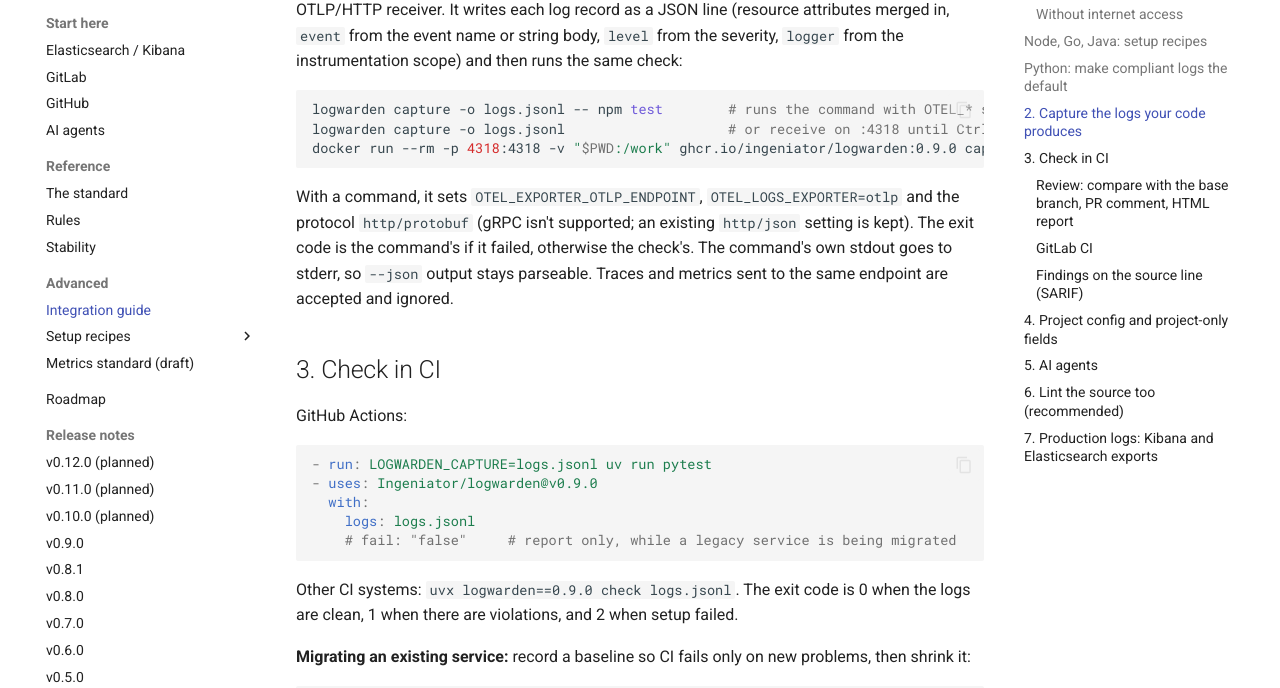
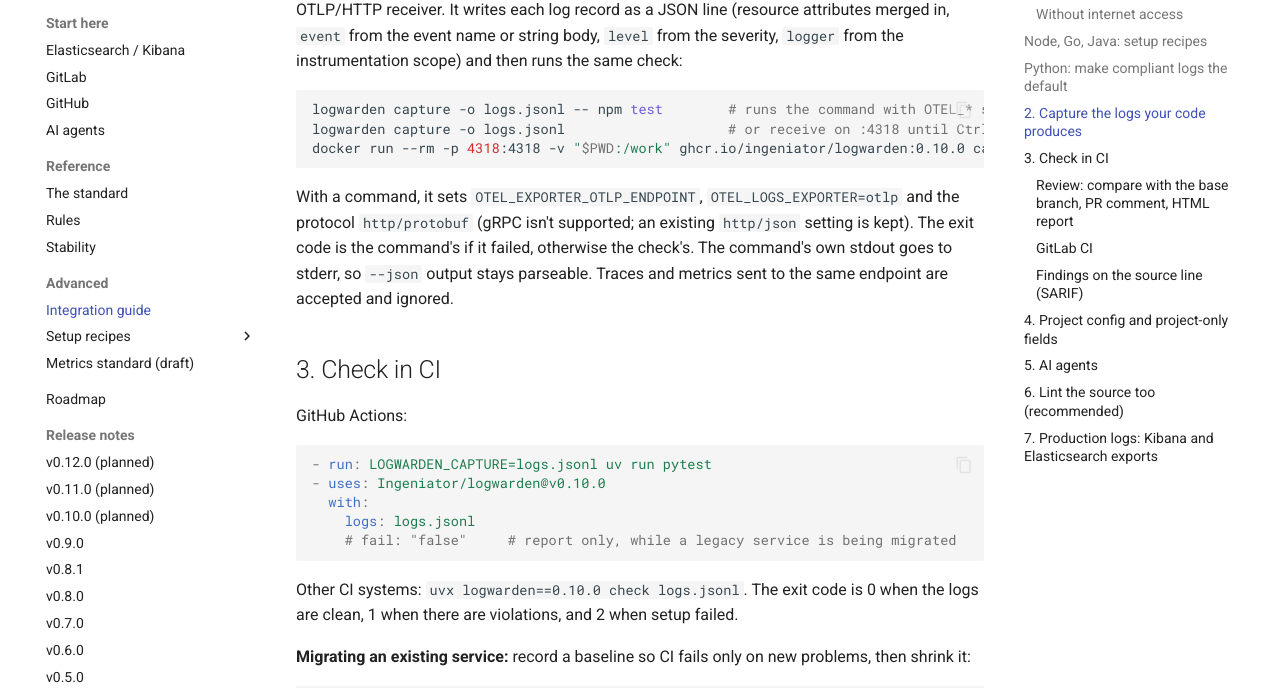
Before and after one commit to Ingeniator/logwarden, an MkDocs documentation site: the page built from docs/integration.md, in a window 1280 px wide and 1400 px high, scrolled down 2623 px. Shown: the part 121-809 px from the top of the window. Built offline with MkDocs 1.6.1 and Material for MkDocs 9.7.7, drawn with Linux system fonts in a browser that asks for light colours; comment, search, counter and statistics services are not loaded; some of the changed text lies outside the part shown.

Commit message:
v0.10.0: step to standard on the Start-here pages, version 0.10.0, goldens, claims 1-3
Goldens: only the new outside_profile_unknown_fields key (0 for the examples) and the version.

Co-Authored-By: Claude Opus 5.5 <noreply@anthropic.com>
Claude-Session: https://claude.ai/code/session_01GHV8Tch3wUVMey3AfAo9q9

````diff
--- a/docs/integration.md
+++ b/docs/integration.md
@@ -24,7 +24,7 @@ access in CI? See [Without internet access](#without-internet-access).
 conventions inside:
 
 ```bash
-docker run --rm -v "$PWD:/work" ghcr.io/ingeniator/logwarden:0.9.0 check logs.jsonl
+docker run --rm -v "$PWD:/work" ghcr.io/ingeniator/logwarden:0.10.0 check logs.jsonl
 ```
 
 ### Without internet access
@@ -128,7 +128,7 @@ instrumentation scope) and then runs the same check:
 ```bash
 logwarden capture -o logs.jsonl -- npm test        # runs the command with OTEL_* set, then checks
 logwarden capture -o logs.jsonl                    # or receive on :4318 until Ctrl-C / SIGTERM
-docker run --rm -p 4318:4318 -v "$PWD:/work" ghcr.io/ingeniator/logwarden:0.9.0 capture --host 0.0.0.0
+docker run --rm -p 4318:4318 -v "$PWD:/work" ghcr.io/ingeniator/logwarden:0.10.0 capture --host 0.0.0.0
 ```
 
 With a command, it sets `OTEL_EXPORTER_OTLP_ENDPOINT`, `OTEL_LOGS_EXPORTER=otlp` and the
@@ -143,13 +143,13 @@ GitHub Actions:
 
 ```yaml
 - run: LOGWARDEN_CAPTURE=logs.jsonl uv run pytest
-- uses: Ingeniator/logwarden@v0.9.0
+- uses: Ingeniator/logwarden@v0.10.0
   with:
     logs: logs.jsonl
     # fail: "false"     # report only, while a legacy service is being migrated
 ```
 
-Other CI systems: `uvx logwarden==0.9.0 check logs.jsonl`. The exit code is 0 when the logs
+Other CI systems: `uvx logwarden==0.10.0 check logs.jsonl`. The exit code is 0 when the logs
 are clean, 1 when there are violations, and 2 when setup failed.
 
 **Migrating an existing service:** record a baseline so CI fails only on new problems,
@@ -195,7 +195,7 @@ permissions:
   pull-requests: write          # only for comment: "true"
 steps:
   - run: LOGWARDEN_CAPTURE=logs.jsonl uv run pytest
-  - uses: Ingeniator/logwarden@v0.9.0
+  - uses: Ingeniator/logwarden@v0.10.0
     with:
       logs: logs.jsonl
       comment: "true"
@@ -227,7 +227,7 @@ logwarden:
   extends: .logwarden
   needs: [{job: test, artifacts: true}]     # the job that writes logs.jsonl
   variables:
-    LOGWARDEN_IMAGE: registry.example.com/mirror/logwarden:0.9.0   # your copy of ghcr.io/ingeniator/logwarden
+    LOGWARDEN_IMAGE: registry.example.com/mirror/logwarden:0.10.0   # your copy of ghcr.io/ingeniator/logwarden
     LOGWARDEN_LOGS: logs.jsonl
 ```
 
@@ -272,7 +272,7 @@ permissions:
   security-events: write        # for sarif: "true"
 steps:
   - run: LOGWARDEN_CAPTURE=logs.jsonl uv run pytest
-  - uses: Ingeniator/logwarden@v0.9.0
+  - uses: Ingeniator/logwarden@v0.10.0
     with:
       logs: logs.jsonl
       sarif: "true"
@@ -281,7 +281,7 @@ steps:
 `lint-code --sarif FILE` does the same for the source rules. Upload it in its own step:
 
 ```yaml
-  - run: uvx logwarden==0.9.0 lint-code --sarif lint.sarif src/ || true
+  - run: uvx logwarden==0.10.0 lint-code --sarif lint.sarif src/ || true
   - uses: github/codeql-action/upload-sarif@v3
     with: {sarif_file: lint.sarif, category: logwarden-lint-code}
 ```
@@ -448,7 +448,7 @@ fields and failure context are actually present, so it doesn't replace logwarden
 # .pre-commit-config.yaml
 repos:
   - repo: https://github.com/Ingeniator/logwarden
-    rev: v0.9.0
+    rev: v0.10.0
     hooks:
       - id: logwarden-lint-code
 ```
--- a/src/logwarden/__init__.py
+++ b/src/logwarden/__init__.py
@@ -4,4 +4,4 @@ Checks JSON-lines logs against the logging standard (docs/standard.md) using
 OpenTelemetry Weaver live-check plus logwarden's Rego rules.
 """
 
-__version__ = "0.9.0"
+__version__ = "0.10.0"
````
Also changed, not shown: README.md (+2 -2 lines), docs/releases/v0.10.0.md (+2 -2 lines), docs/start/agents.md (+4 -1 lines), docs/start/elasticsearch.md (+15 -5 lines), docs/start/github.md (+6 -3 lines), docs/start/gitlab.md (+11 -7 lines), 9 other files.
